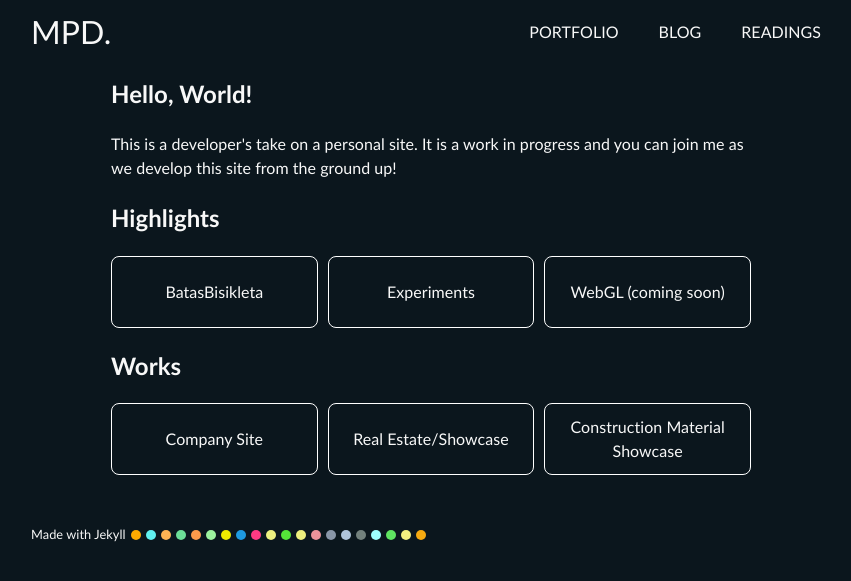
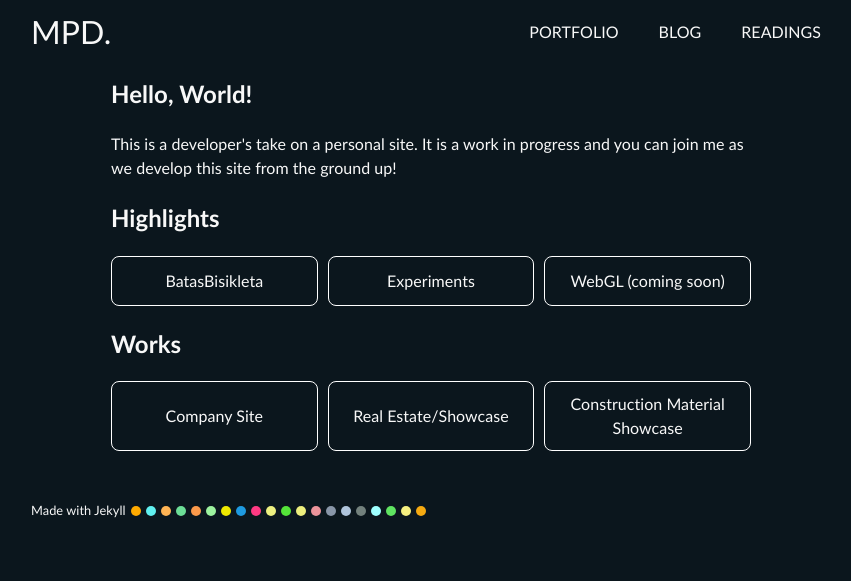
Before and after one commit to mpdagang/mpdagang.github.io, a Jekyll site: the page built from _pages/index.html, in a window 1280 px wide. Shown: the top 581 px of the page, without its empty margins (209-1060 px from the left). Built offline with Jekyll 4.4.1, drawn with Linux system fonts in a browser that asks for light colours.

Commit message:
minor css reset

```diff
--- a/assets/styles/main.scss
+++ b/assets/styles/main.scss
@@ -2,6 +2,14 @@
 ---
 /* Base
 -----------------------------------------*/
+html {
+  box-sizing: border-box;
+}
+
+*, *:before, *:after {
+  box-sizing: inherit;
+}
+
 body {
   font-family: "Trebuchet MS", sans-serif, "Arial";
   font-size: 1rem;
@@ -38,6 +46,15 @@
   --mp-f-01: 1.1em;
 }
 
+img {
+  max-width: 100%;
+  height: auto;
+  display: block;
+}
+
+figure {
+  margin: 0;
+}
 a {
     text-decoration: none;
     color: inherit;
```
